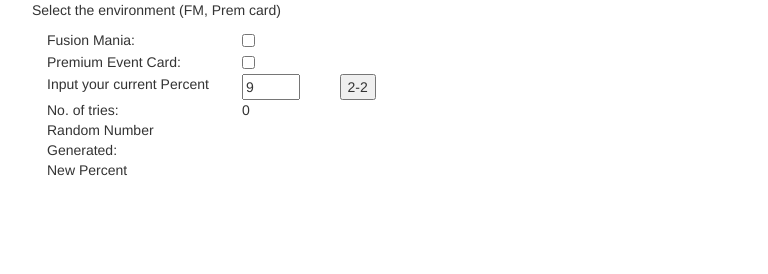
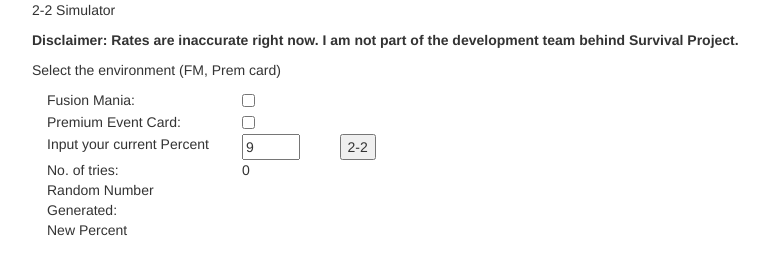
Before and after one commit to Jiajin/spstuffs, a plain HTML site: page calc.html in a window 1280 px wide. Shown: the whole page, without its empty margins (23-791 px from the left). Drawn offline with nearby package versions, Linux system fonts and the light colour scheme.

Commit message:
Disclaimer Added
title

```diff
--- a/calc.html
+++ b/calc.html
@@ -14,6 +14,13 @@
 <body>
 <div class="container">
 
+<div class="row">
+	<p>2-2 Simulator </p>
+</div>
+
+<div class="row">
+	<p><b>Disclaimer: Rates are inaccurate right now. I am not part of the development team behind Survival Project.</b> </p>
+</div>
 <div class="row">
 	<p>Select the environment (FM, Prem card)</p>
 </div>
```
